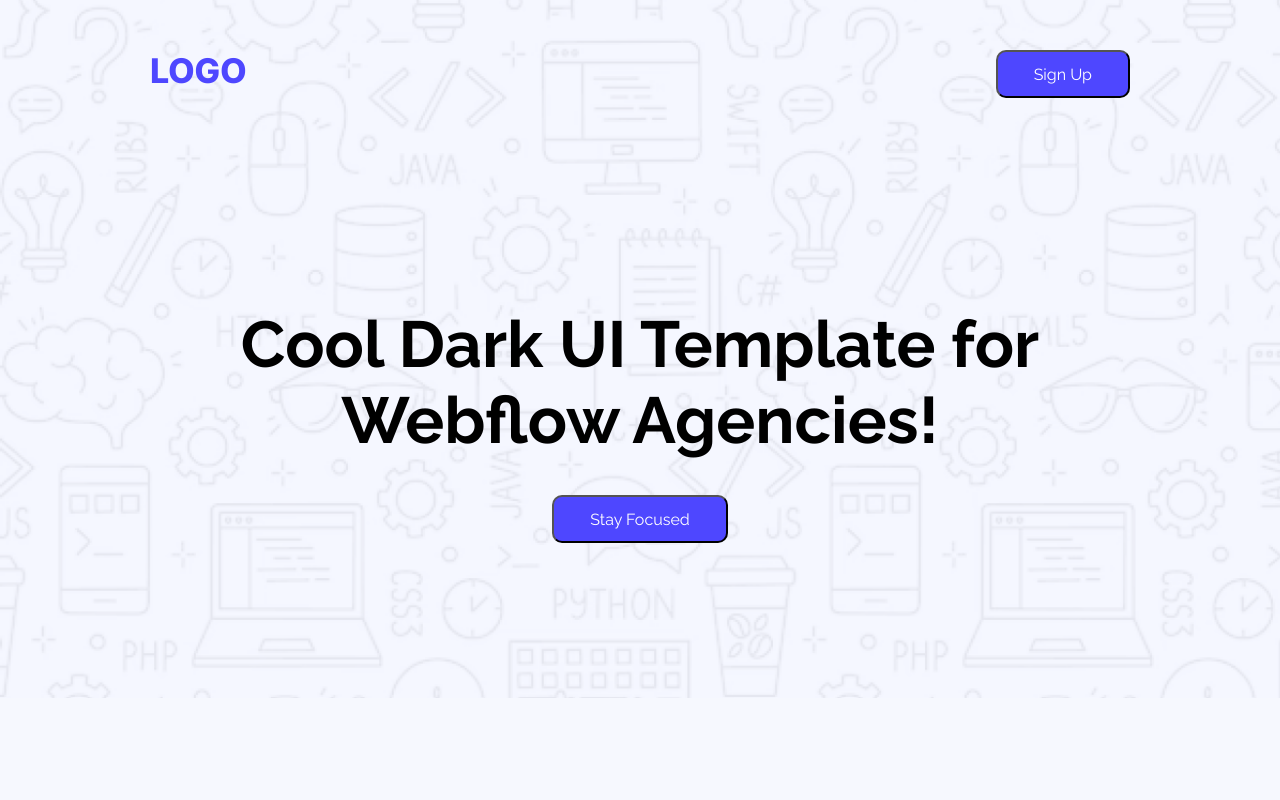
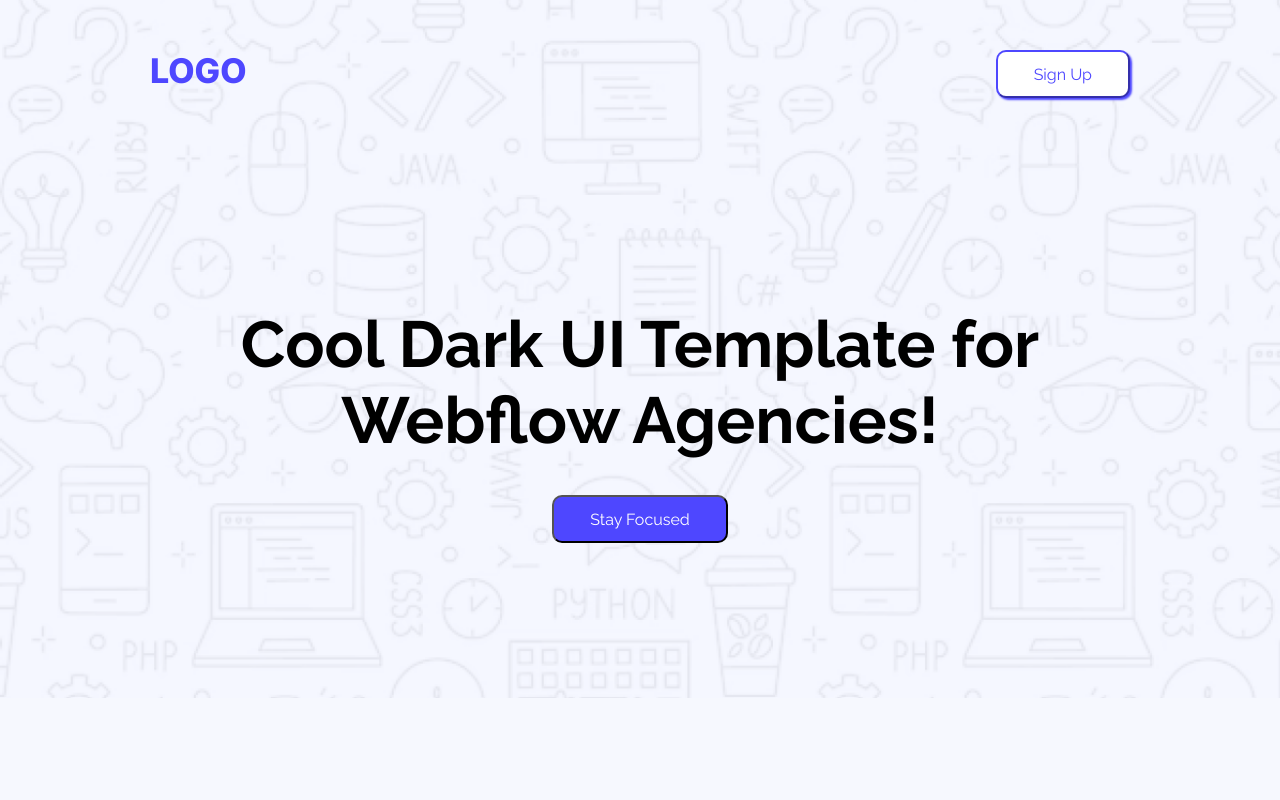
Before and after one commit to rahatul-007/B12A01-landing-launchpad, a plain HTML site: page index.html in a window 1280 px wide. In both pictures the pointer is over the button "Sign Up". Shown: the top 800 px of the page. Drawn offline with Linux system fonts and the light colour scheme.

Commit message:
hover effect

```diff
--- a/styles/assignment.css
+++ b/styles/assignment.css
@@ -285,3 +285,10 @@ main textarea{
     color: #8987A1;
 
 }
+/* hover */
+button:hover{
+    background-color: #FFFFFF;
+    color: #4E47FF;
+    border-color: #4E47FF;
+    box-shadow: 2px 2px 2px #4E47FF;
+}
```
